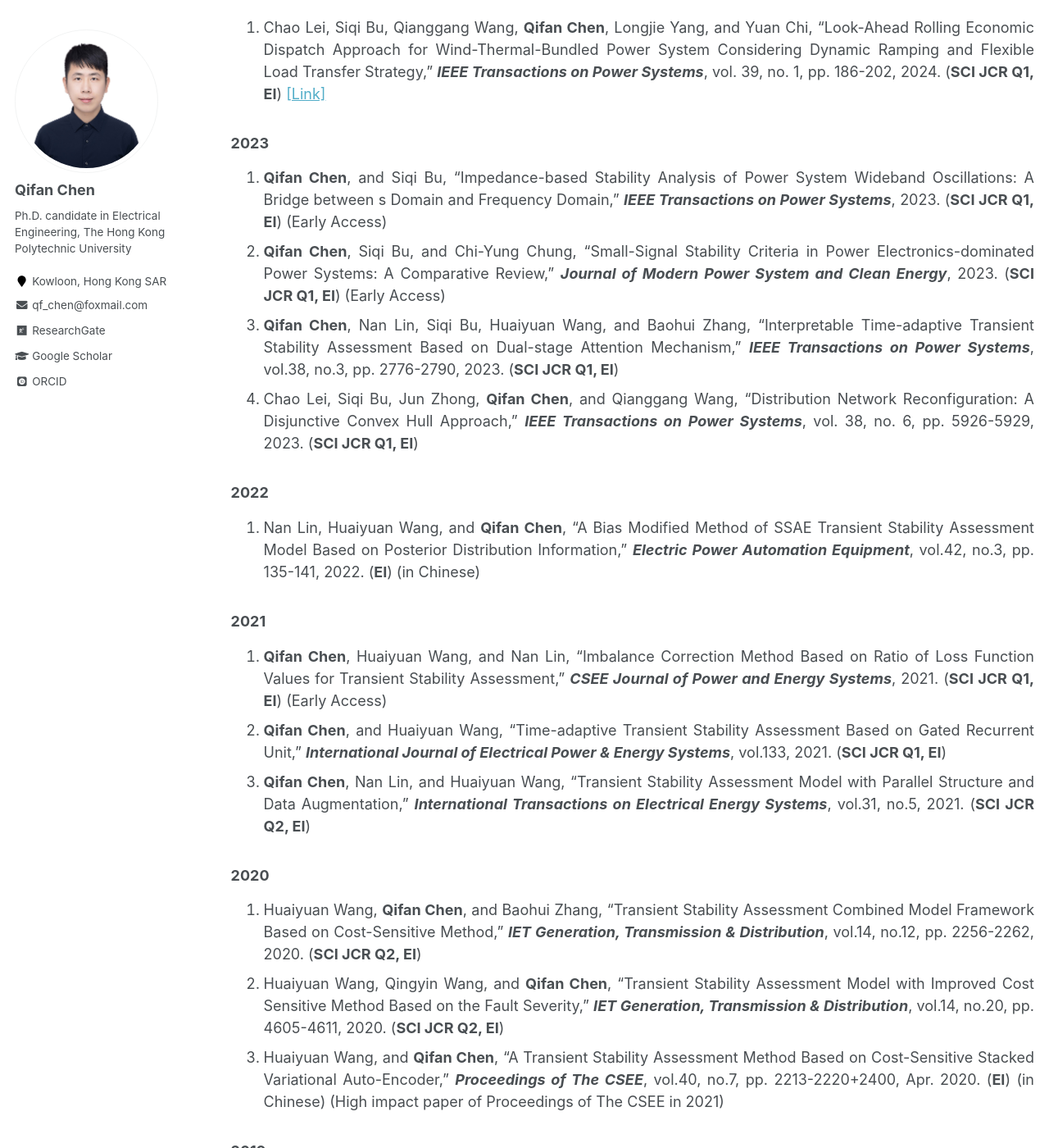
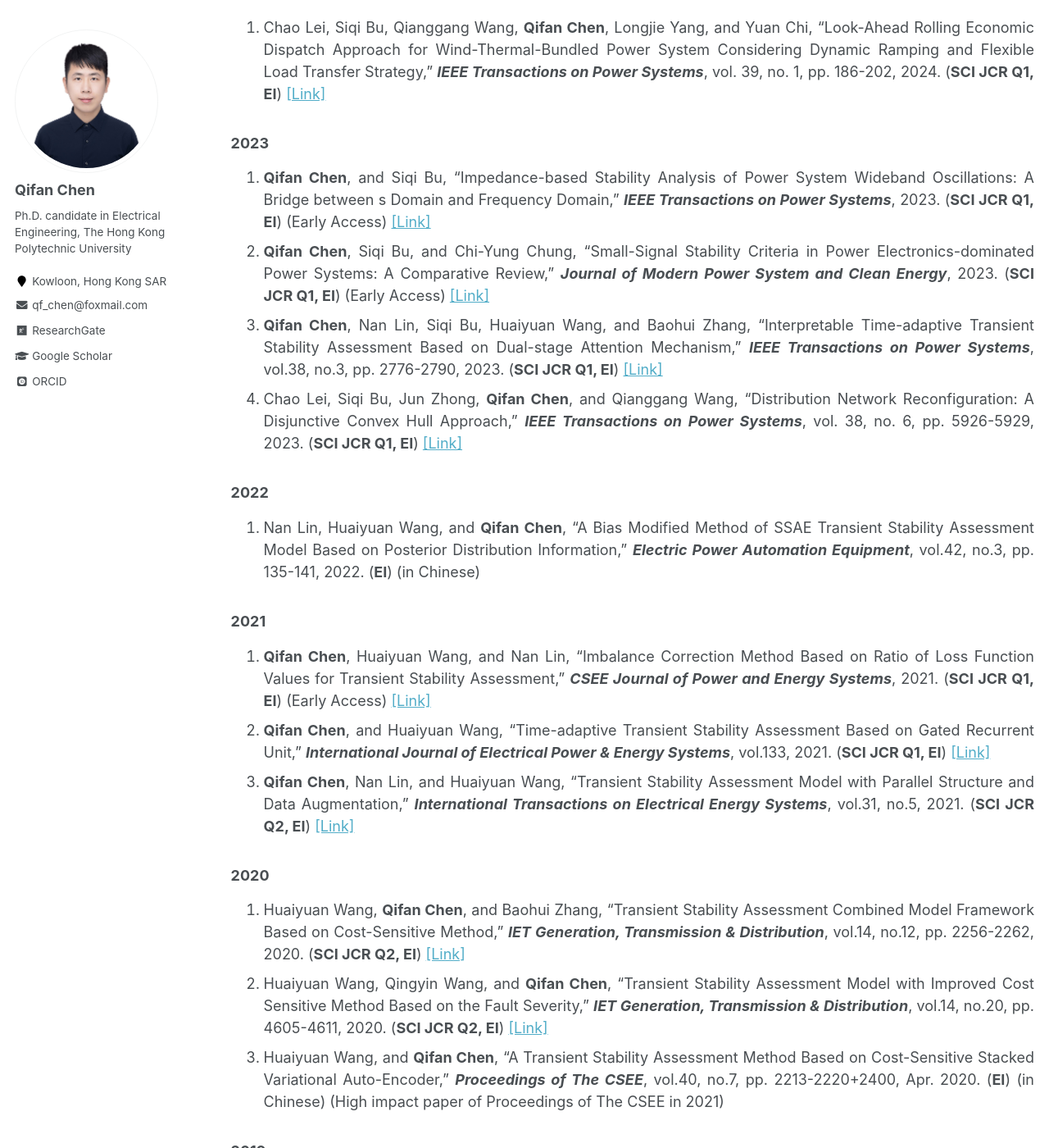
Before and after one commit to ChQf/ChQf.github.io, a Jekyll site: the page built from _pages/publications.md, in a window 1280 px wide and 1400 px high, scrolled down 274 px. Shown: the whole window at 82% size. Built offline with Jekyll 4.4.1, drawn with Linux system fonts in a browser that asks for light colours; some web fonts are replaced.

Commit message:
Update publications.md

```diff
--- a/_pages/publications.md
+++ b/_pages/publications.md
@@ -12,10 +12,10 @@ author_profile: true
 {: .text-justify}
 
 ### 2023
-1. **Qifan Chen**, and Siqi Bu, "Impedance-based Stability Analysis of Power System Wideband Oscillations: A Bridge between s Domain and Frequency Domain," ***IEEE Transactions on Power Systems***, 2023. (**SCI JCR Q1, EI**) (Early Access)<br>
-1. **Qifan Chen**, Siqi Bu, and Chi-Yung Chung, "Small-Signal Stability Criteria in Power Electronics-dominated Power Systems: A Comparative Review," ***Journal of Modern Power System and Clean Energy***, 2023. (**SCI JCR Q1, EI**) (Early Access)<br>
-1. **Qifan Chen**, Nan Lin, Siqi Bu, Huaiyuan Wang, and Baohui Zhang, "Interpretable Time-adaptive Transient Stability Assessment Based on Dual-stage Attention Mechanism," ***IEEE Transactions on Power Systems***, vol.38, no.3, pp. 2776-2790, 2023. (**SCI JCR Q1, EI**)<br>
-1. Chao Lei, Siqi Bu, Jun Zhong, **Qifan Chen**, and Qianggang Wang, “Distribution Network Reconfiguration: A Disjunctive Convex Hull Approach,” ***IEEE Transactions on Power Systems***, vol. 38, no. 6, pp. 5926-5929, 2023. (**SCI JCR Q1, EI**)<br>
+1. **Qifan Chen**, and Siqi Bu, "Impedance-based Stability Analysis of Power System Wideband Oscillations: A Bridge between s Domain and Frequency Domain," ***IEEE Transactions on Power Systems***, 2023. (**SCI JCR Q1, EI**) (Early Access) [[Link]](https://ieeexplore.ieee.org/document/10360322){:target="_blank"}<br>
+1. **Qifan Chen**, Siqi Bu, and Chi-Yung Chung, "Small-Signal Stability Criteria in Power Electronics-dominated Power Systems: A Comparative Review," ***Journal of Modern Power System and Clean Energy***, 2023. (**SCI JCR Q1, EI**) (Early Access) [[Link]](https://ieeexplore.ieee.org/document/10355078){:target="_blank"}<br>
+1. **Qifan Chen**, Nan Lin, Siqi Bu, Huaiyuan Wang, and Baohui Zhang, "Interpretable Time-adaptive Transient Stability Assessment Based on Dual-stage Attention Mechanism," ***IEEE Transactions on Power Systems***, vol.38, no.3, pp. 2776-2790, 2023. (**SCI JCR Q1, EI**) [[Link]](https://ieeexplore.ieee.org/document/9802730){:target="_blank"}<br>
+1. Chao Lei, Siqi Bu, Jun Zhong, **Qifan Chen**, and Qianggang Wang, “Distribution Network Reconfiguration: A Disjunctive Convex Hull Approach,” ***IEEE Transactions on Power Systems***, vol. 38, no. 6, pp. 5926-5929, 2023. (**SCI JCR Q1, EI**) [[Link]](https://ieeexplore.ieee.org/document/10214389){:target="_blank"}<br>
 {: .text-justify}
 
 ### 2022
@@ -23,14 +23,14 @@ author_profile: true
 {: .text-justify}
 
 ### 2021
-1. **Qifan Chen**, Huaiyuan Wang, and Nan Lin, "Imbalance Correction Method Based on Ratio of Loss Function Values for Transient Stability Assessment," ***CSEE Journal of Power and Energy Systems***, 2021. (**SCI JCR Q1, EI**) (Early Access)<br>
-1. **Qifan Chen**, and Huaiyuan Wang, "Time-adaptive Transient Stability Assessment Based on Gated Recurrent Unit," ***International Journal of Electrical Power & Energy Systems***, vol.133, 2021. (**SCI JCR Q1, EI**)<br>
-1. **Qifan Chen**, Nan Lin, and Huaiyuan Wang, "Transient Stability Assessment Model with Parallel Structure and Data Augmentation," ***International Transactions on Electrical Energy Systems***, vol.31, no.5, 2021. (**SCI JCR Q2, EI**)<br>
+1. **Qifan Chen**, Huaiyuan Wang, and Nan Lin, "Imbalance Correction Method Based on Ratio of Loss Function Values for Transient Stability Assessment," ***CSEE Journal of Power and Energy Systems***, 2021. (**SCI JCR Q1, EI**) (Early Access) [[Link]](https://ieeexplore.ieee.org/document/9770511){:target="_blank"}<br>
+1. **Qifan Chen**, and Huaiyuan Wang, "Time-adaptive Transient Stability Assessment Based on Gated Recurrent Unit," ***International Journal of Electrical Power & Energy Systems***, vol.133, 2021. (**SCI JCR Q1, EI**) [[Link]](https://doi.org/10.1016/j.ijepes.2021.107156){:target="_blank"}<br>
+1. **Qifan Chen**, Nan Lin, and Huaiyuan Wang, "Transient Stability Assessment Model with Parallel Structure and Data Augmentation," ***International Transactions on Electrical Energy Systems***, vol.31, no.5, 2021. (**SCI JCR Q2, EI**) [[Link]](https://doi.org/10.1002/2050-7038.12872){:target="_blank"}<br>
 {: .text-justify}
 
 ### 2020
-1. Huaiyuan Wang, **Qifan Chen**, and Baohui Zhang, "Transient Stability Assessment Combined Model Framework Based on Cost-Sensitive Method," ***IET Generation, Transmission & Distribution***, vol.14, no.12, pp. 2256-2262, 2020. (**SCI JCR Q2, EI**)<br>
-1. Huaiyuan Wang, Qingyin Wang, and **Qifan Chen**, "Transient Stability Assessment Model with Improved Cost Sensitive Method Based on the Fault Severity," ***IET Generation, Transmission & Distribution***, vol.14, no.20, pp. 4605-4611, 2020. (**SCI JCR Q2, EI**)<br>
+1. Huaiyuan Wang, **Qifan Chen**, and Baohui Zhang, "Transient Stability Assessment Combined Model Framework Based on Cost-Sensitive Method," ***IET Generation, Transmission & Distribution***, vol.14, no.12, pp. 2256-2262, 2020. (**SCI JCR Q2, EI**) [[Link]](https://doi.org/10.1049/iet-gtd.2019.1562){:target="_blank"}<br>
+1. Huaiyuan Wang, Qingyin Wang, and **Qifan Chen**, "Transient Stability Assessment Model with Improved Cost Sensitive Method Based on the Fault Severity," ***IET Generation, Transmission & Distribution***, vol.14, no.20, pp. 4605-4611, 2020. (**SCI JCR Q2, EI**) [[Link]](https://doi.org/10.1049/iet-gtd.2020.0967){:target="_blank"}<br>
 1. Huaiyuan Wang, and **Qifan Chen**, "A Transient Stability Assessment Method Based on Cost-Sensitive Stacked Variational Auto-Encoder," ***Proceedings of The CSEE***, vol.40, no.7, pp. 2213-2220+2400, Apr. 2020. (**EI**) (in Chinese) (High impact paper of Proceedings of The CSEE in 2021)<br>
 {: .text-justify}
 
@@ -40,6 +40,6 @@ author_profile: true
 
 ## Peer-reviewed Conference Papers
 ### 2023
-1. **Qifan Chen**, Siqi Bu, and Jiaxin Wen, “Clustering-based Two-stage Small-signal Stability Probabilistic Analysis of Power Systems with Uncertainties”. ***IEEE Power & Energy Society General Meeting (PESGM)***, Orlando, Florida, USA, 2023. (**SCI, EI**)<br>
-2. Chao Lei, Siqi Bu, Qianggang Wang, and **Qifan Chen**, “Dynamic Ramping of Retrofitted Coal-Fired Power Plants: Basic Formulation and Tightened Approximation,” ***IEEE Power & Energy Society General Meeting (PESGM)***, Orlando, Florida, USA, 2023. (**SCI, EI**)<br>
+1. **Qifan Chen**, Siqi Bu, and Jiaxin Wen, “Clustering-based Two-stage Small-signal Stability Probabilistic Analysis of Power Systems with Uncertainties”. ***IEEE Power & Energy Society General Meeting (PESGM)***, Orlando, Florida, USA, 2023. (**SCI, EI**) [[Link]](https://ieeexplore.ieee.org/document/10252926){:target="_blank"}<br>
+2. Chao Lei, Siqi Bu, Qianggang Wang, and **Qifan Chen**, “Dynamic Ramping of Retrofitted Coal-Fired Power Plants: Basic Formulation and Tightened Approximation,” ***IEEE Power & Energy Society General Meeting (PESGM)***, Orlando, Florida, USA, 2023. (**SCI, EI**) [[Link]](https://ieeexplore.ieee.org/document/10253043){:target="_blank"}<br>
 {: .text-justify}
```
